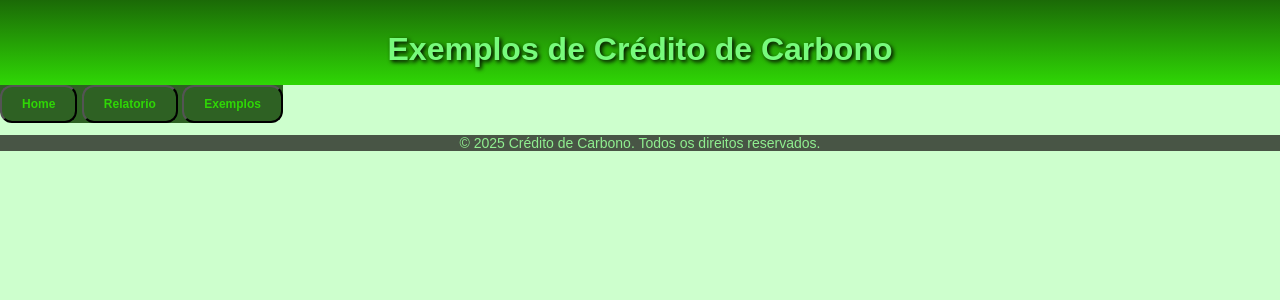
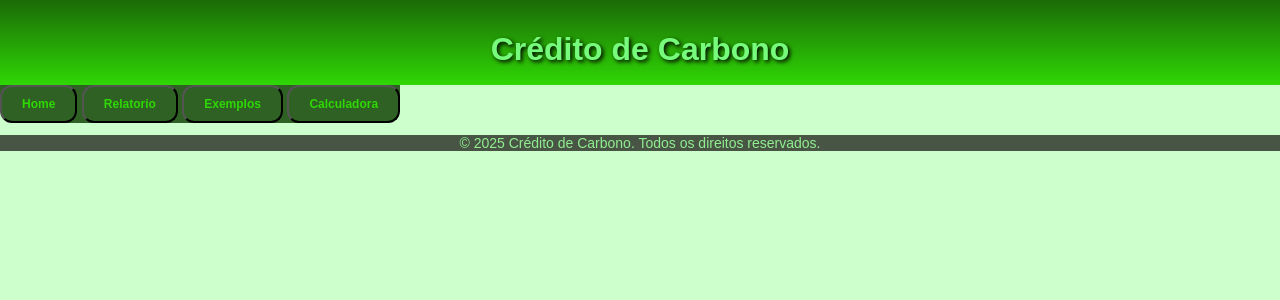
Before and after one commit to EvertonHenrique/site-credito-carbono, a Flask app: template templates/exemplos.html in a window 1280 px wide. Shown: the top 300 px of the page. Run offline with Flask 3, Linux system fonts and the light colour scheme; the template is opened without the code that fills it, so the values that code supplies are empty.

Commit message:
atualizar

```diff
--- a/static/css/style.css
+++ b/static/css/style.css
@@ -56,11 +56,9 @@
     color: var(--cor02);
     border-radius: 12px;
     padding: 10px 20px;
-    text-align: left;
     text-decoration: none;
     font-size: 12px;
     display: inline-block;
-    margin: 6px 4px solid var(--cor-fundo);
     transition-duration: 0.5s;
     cursor: pointer;
 
@@ -86,6 +84,14 @@
    margin: auto;
  }
 
+ div#creditos {
+    padding: 20px;
+    margin-top: 15px;
+    margin-right: 15px;
+    max-width: 70%;
+    min-width: 80%;
+ }
+
  footer {
      background-color: var(--cor-rodape);
      padding: auto;
--- a/templates/exemplos.html
+++ b/templates/exemplos.html
@@ -11,20 +11,26 @@
 
 <body>
      <header>
-          <h1>Exemplos de Crédito de Carbono</h1>
+          <h1>Crédito de Carbono</h1>
      </header>
 
      <nav>
           <button type="Home"><a href="../templates/homepage.html">Home</a></button>
           <button type="Relatorio"><a href="../templates/relatorio.html">Relatorio</a></button>
           <button type="Exemplos">Exemplos</button>
+          <button><a href="#">Calculadora</a></button>
      </nav>
 
      <main>
-          <div class="Creditos">
+          <div id="imagens">
 
 
           </div>
+
+          <div id="documentacao">
+
+          </div>
+
      </main>
 
      <footer>
--- a/templates/homepage.html
+++ b/templates/homepage.html
@@ -19,6 +19,7 @@
           homepage.html">Home</a></button>
           <button type="Relatorio"><a href="../templates/relatorio.html">Relatório</a></button>
           <button type="Exemplos"><a href="../templates/exemplos.html">Exemplos</a></button>
+          <button><a href="#">Calculadora</a></button>
      </nav>
 
      <main>
```
